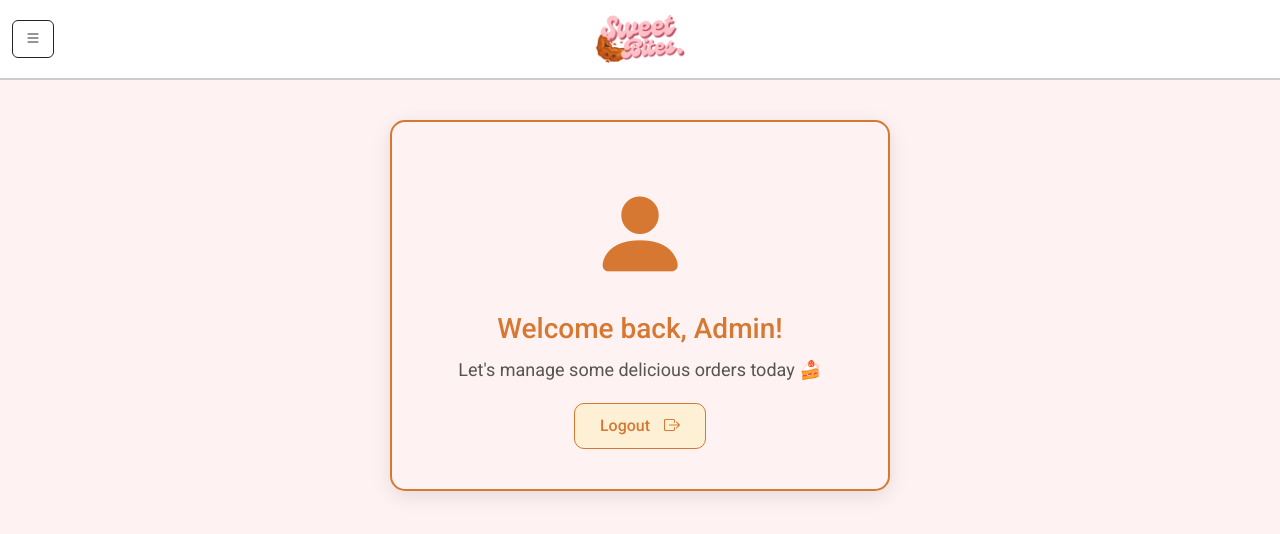
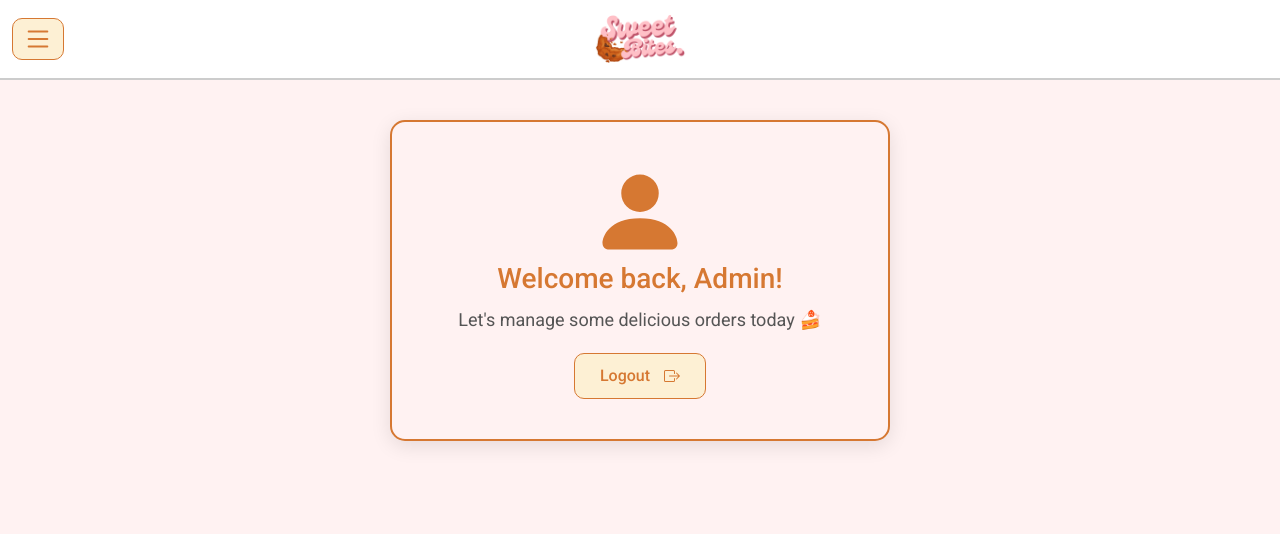
Before and after one commit to SoftDevTIB/Sweet-Bites-Kelompok-9, a React (Vite) app in the folder client/: page /admin in a window 1280 px wide. Shown: the top 534 px of the page. Built offline with nearby package versions, Linux system fonts and the light colour scheme.

Commit message:
mengubah import semua icon, mengubah menu button

```diff
--- a/client/src/App.jsx
+++ b/client/src/App.jsx
@@ -1,4 +1,3 @@
-import React from 'react';
 import { Routes, Route } from 'react-router-dom';
 import AdminPage from './admin/pages/admin_dashboard';
 import AdminProductPage from './admin/pages/admin_products';
--- a/client/src/admin/components/admin_layout.css
+++ b/client/src/admin/components/admin_layout.css
@@ -25,9 +25,25 @@ body {
   object-fit: contain;
   z-index: 1;
 }
-.menu-button{
+.menu-btn {
+  display: inline-block;
+  background-color: #FDF0D4;
+  color: #D67832;
+  padding: 5px 10px;
+  border: 1px solid #D67832;
+  border-radius: 10px;
+  font-weight: 500;
+  text-decoration: none;
+  transition: background-color 0.3s ease;
   z-index: 2;
   position: relative;
+}
+.menu-btn:hover {
+  background-color: #ffcc99;
+  color: #D67832;
+}
+.menu-btn .icon{
+  font-size: 30px;
 }
 
 /* Sidebar */
@@ -53,6 +69,7 @@ body {
 ul li:hover a {
   padding-left: 10px;
 }
-.sidebar ul a i {
+.sidebar ul a .icon {
   margin-right: 5px;
+  margin-bottom: 5px;
 }
--- a/client/src/admin/components/admin_layout.jsx
+++ b/client/src/admin/components/admin_layout.jsx
@@ -1,4 +1,6 @@
 import { Link } from 'react-router-dom';
+import { BsHouse, BsGrid, BsHandbag, BsList } from 'react-icons/bs';
+
 import logo from '../../assets/logo.png';
 import './admin_layout.css';
 
@@ -10,19 +12,19 @@ const AdminLayout = ({ children }) => {
         <div className="row justify-content-between align-items-center header">
           <div className="col-2">
             <button
-              className="btn btn-outline-dark menu-button"
+              className="btn menu-btn"
               type="button"
               data-bs-toggle="offcanvas"
               data-bs-target="#offcanvasMenu"
               aria-controls="offcanvasMenu"
             >
-              <i className="bi bi-list"></i>
+              <BsList className='icon'/>
             </button>
           </div>
           <div className="col"></div>
           <img
             src={logo}
-            alt="Sweet Bites Logo"
+            alt="Sweet Bstes Logo"
             className="logo position-absolute top-50 start-50 translate-middle"
           />
         </div>
@@ -33,7 +35,7 @@ const AdminLayout = ({ children }) => {
         className="offcanvas offcanvas-start"
         style={{ width: '20%' }}
         data-bs-backdrop="false"
-        tabIndex="-1"
+        tabsndex="-1"
         id="offcanvasMenu"
         aria-labelledby="offcanvasMenuLabel"
       >
@@ -48,9 +50,9 @@ const AdminLayout = ({ children }) => {
         </div>
         <div className="offcanvas-body sidebar">
           <ul>
-            <Link to="/admin"><i className="bi bi-house"></i> Dashboard</Link>
-            <Link to="/products"><i className="bi bi-grid"></i> Produk</Link>
-            <Link to="/orders"><i className="bi bi-handbag"></i> Pesanan</Link>
+            <Link to="/admin"><BsHouse className='icon'/> Dashboard</Link>
+            <Link to="/products"><BsGrid className='icon'/> Produk</Link>
+            <Link to="/orders"><BsHandbag className='icon'/> Pesanan</Link>
           </ul>
         </div>
       </div>
--- a/client/src/admin/components/dashboard.css
+++ b/client/src/admin/components/dashboard.css
@@ -39,7 +39,7 @@ section {
   color: #555;
   margin-bottom: 20px;
 }
-.dashboard-box .avatar {
+.person-icon {
   font-size: 100px;
   color: #D67832;
 }
@@ -56,7 +56,7 @@ section {
   text-decoration: none;
   transition: background-color 0.3s ease;
 }
-.logout-btn i {
+.logout-btn .icon {
   margin-left: 10px;
 }
 .logout-btn:hover {
--- a/client/src/admin/pages/admin_dashboard.jsx
+++ b/client/src/admin/pages/admin_dashboard.jsx
@@ -1,20 +1,18 @@
-import 'bootstrap/dist/css/bootstrap.min.css';
-import 'bootstrap-icons/font/bootstrap-icons.min.css';
-import 'bootstrap/dist/js/bootstrap.bundle.min.js';
 import '../components/dashboard.css';
 
 import AdminLayout from '../components/admin_layout';
+import { BsBoxArrowRight, BsPersonFill } from 'react-icons/bs';
 
 const AdminPage = () => {
   return (
     <AdminLayout>
       <section>
         <div className="dashboard-box">
-          <i className="bi bi-person-fill avatar"></i>
+          <BsPersonFill className="person-icon" />
           <h2>Welcome back, Admin!</h2>
           <p>Let's manage some delicious orders today 🍰</p>
           <a href="#" className="logout-btn">
-            Logout <i className="bi bi-box-arrow-right"></i>
+            Logout <BsBoxArrowRight className='icon'/>
           </a>
         </div>
       </section>
--- a/client/src/admin/pages/admin_orders.jsx
+++ b/client/src/admin/pages/admin_orders.jsx
@@ -1,6 +1,3 @@
-import 'bootstrap/dist/css/bootstrap.min.css';
-import 'bootstrap-icons/font/bootstrap-icons.min.css';
-import 'bootstrap/dist/js/bootstrap.bundle.min.js';
 import '../components/dashboard.css';
 
 import AdminLayout from '../components/admin_layout';
--- a/client/src/admin/pages/admin_products.jsx
+++ b/client/src/admin/pages/admin_products.jsx
@@ -1,6 +1,3 @@
-import 'bootstrap/dist/css/bootstrap.min.css';
-import 'bootstrap-icons/font/bootstrap-icons.min.css';
-import 'bootstrap/dist/js/bootstrap.bundle.min.js';
 import '../components/dashboard.css';
 
 import AdminLayout from '../components/admin_layout';
```
